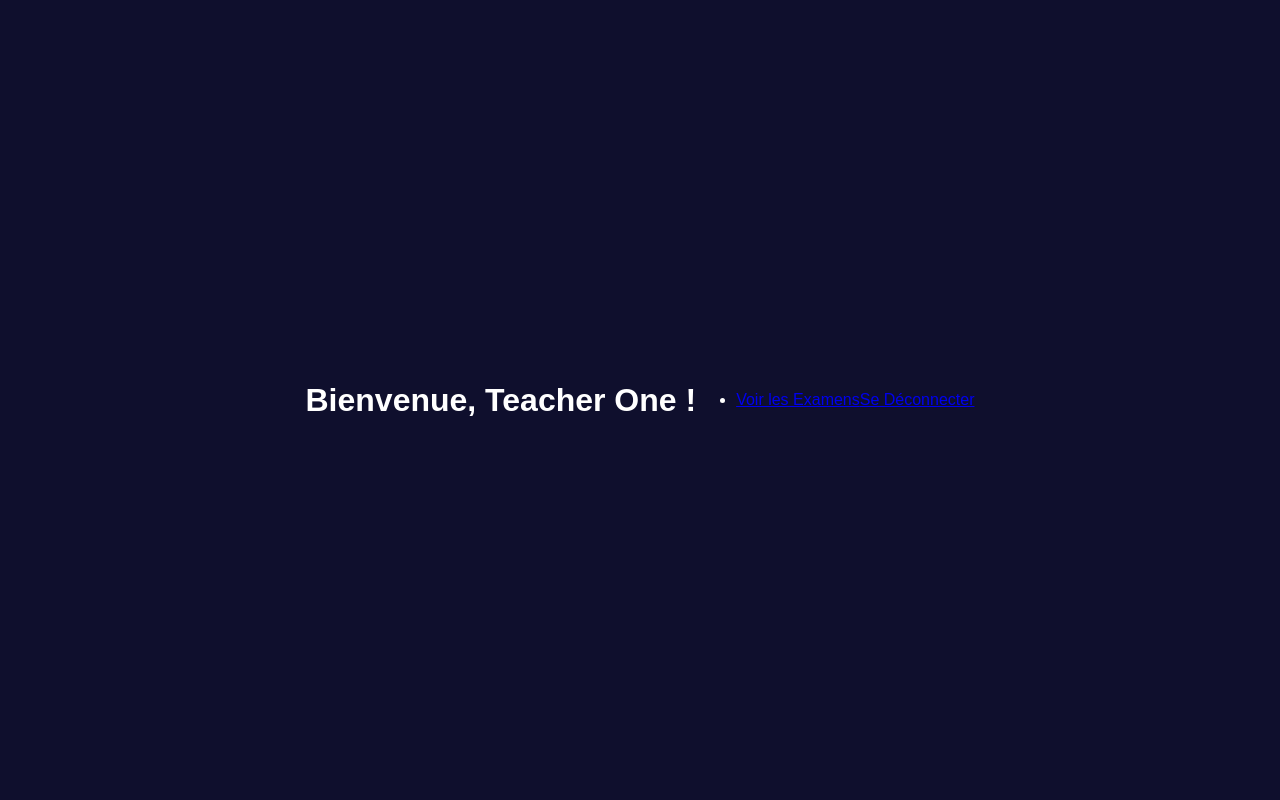
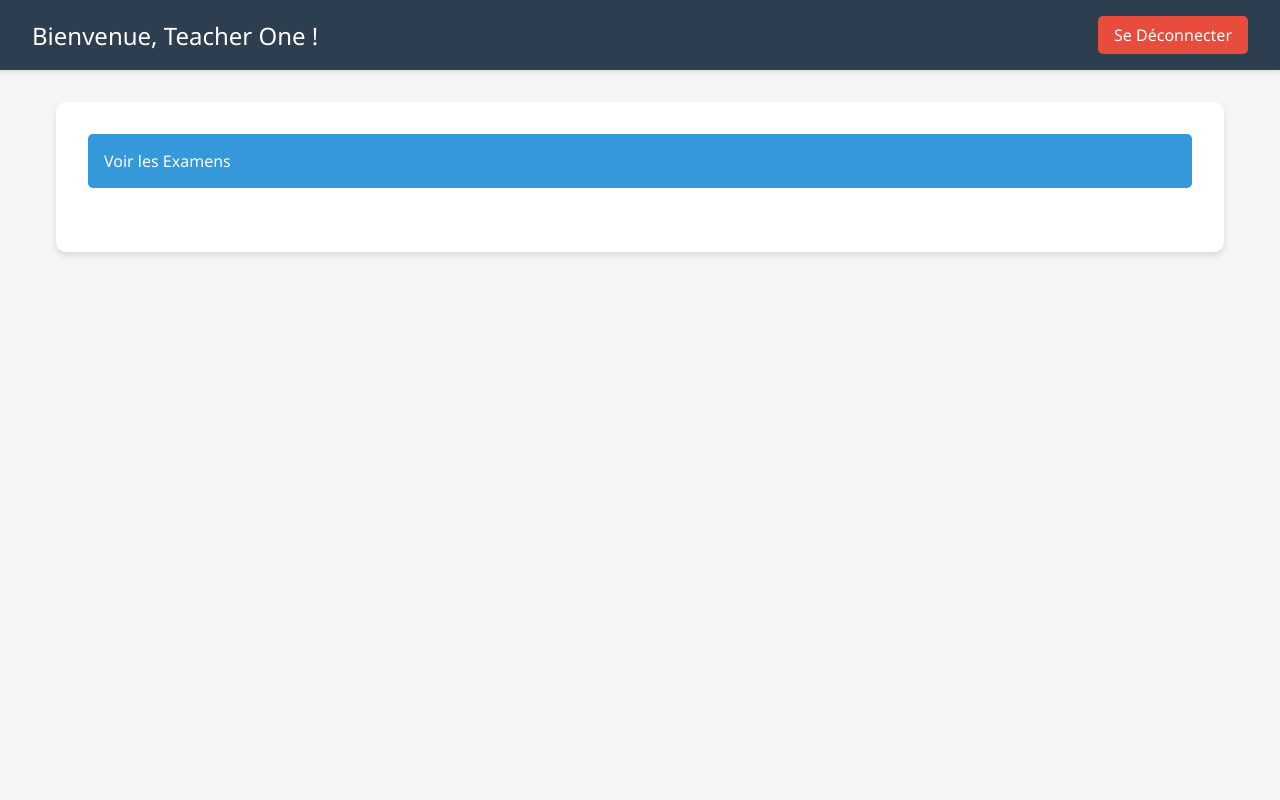
Before and after one commit to GhAmk/projet-synthese, a PHP site: page /Student_dashboard.php in a window 1280 px wide. Run offline with PHP 8.4, Linux system fonts and the light colour scheme; a user stored in the database is signed in.

Commit message:
Student_dashboard.php

```diff
--- a/Student_dashboard.php
+++ b/Student_dashboard.php
@@ -1,26 +1,124 @@
 <?php
 session_start();
-
-// Vérifier si l'utilisateur est connecté et est un étudiant
 if (!isset($_SESSION['role']) || $_SESSION['role'] != 'student') {
-    header("Location: login.php"); // Rediriger vers la page de login s'il n'est pas connecté en tant qu'étudiant
+    header("Location: login.php");
     exit();
 }
 ?>
-
 <!DOCTYPE html>
 <html lang="fr">
 <head>
     <meta charset="UTF-8">
     <meta name="viewport" content="width=device-width, initial-scale=1.0">
     <title>Tableau de bord - Étudiant</title>
-    <link rel="stylesheet" href="style.css">
+    <style>
+        * {
+            margin: 0;
+            padding: 0;
+            box-sizing: border-box;
+            font-family: 'Segoe UI', Tahoma, Geneva, Verdana, sans-serif;
+        }
+
+        body {
+            background-color: #f5f5f5;
+            min-height: 100vh;
+        }
+
+        .navbar {
+            background-color: #2c3e50;
+            padding: 1rem 2rem;
+            display: flex;
+            justify-content: space-between;
+            align-items: center;
+            color: white;
+            box-shadow: 0 2px 4px rgba(0,0,0,0.1);
+        }
+
+        .navbar h1 {
+            font-size: 1.5rem;
+            font-weight: 500;
+        }
+
+        .container {
+            max-width: 1200px;
+            margin: 2rem auto;
+            padding: 0 1rem;
+        }
+
+        .dashboard-menu {
+            background-color: white;
+            border-radius: 10px;
+            padding: 2rem;
+            box-shadow: 0 4px 6px rgba(0,0,0,0.1);
+        }
+
+        .menu-list {
+            list-style: none;
+            margin-bottom: 2rem;
+        }
+
+        .menu-list li {
+            margin-bottom: 1rem;
+        }
+
+        .menu-list a {
+            display: block;
+            padding: 1rem;
+            background-color: #3498db;
+            color: white;
+            text-decoration: none;
+            border-radius: 5px;
+            transition: background-color 0.3s ease;
+        }
+
+        .menu-list a:hover {
+            background-color: #2980b9;
+        }
+
+        .logout-btn {
+            display: inline-block;
+            padding: 0.5rem 1rem;
+            background-color: #e74c3c;
+            color: white;
+            text-decoration: none;
+            border-radius: 5px;
+            transition: background-color 0.3s ease;
+        }
+
+        .logout-btn:hover {
+            background-color: #c0392b;
+        }
+
+        @media (max-width: 768px) {
+            .navbar {
+                flex-direction: column;
+                text-align: center;
+                padding: 1rem;
+            }
+
+            .navbar h1 {
+                margin-bottom: 1rem;
+            }
+
+            .dashboard-menu {
+                padding: 1rem;
+            }
+        }
+    </style>
 </head>
 <body>
-    <h1>Bienvenue, <?php echo htmlspecialchars($_SESSION['name']); ?> !</h1>
-    <ul>
-    <li><a href="view_exams.php">Voir les Examens</a></li>
-</ul>
-    <a href="logout.php">Se Déconnecter</a>
+    <nav class="navbar">
+        <h1>Bienvenue, <?php echo htmlspecialchars($_SESSION['name']); ?> !</h1>
+        <a href="logout.php" class="logout-btn">Se Déconnecter</a>
+    </nav>
+
+    <div class="container">
+        <div class="dashboard-menu">
+            <ul class="menu-list">
+                <li><a href="view_exams.php">Voir les Examens</a></li>
+                <!-- Vous pouvez ajouter d'autres liens ici -->
+            </ul>
+        </div>
+    </div>
 </body>
 </html>
```
